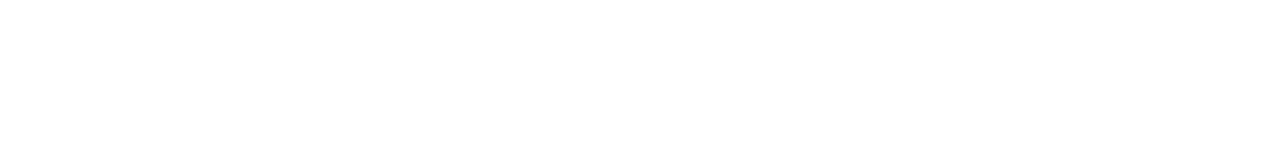
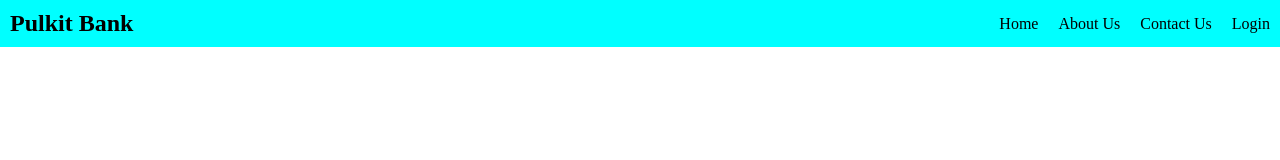
Before and after one commit to NightMare8587/BasicBankLandingPage, a plain HTML site: page BasicBankWebsite/index.html in a window 1280 px wide. Drawn offline with Linux system fonts and the light colour scheme.

Commit message:
add toolbar

```diff
--- a/BasicBankWebsite/index.html
+++ b/BasicBankWebsite/index.html
@@ -7,6 +7,26 @@
     <link rel="stylesheet" href="style.css">
 </head>
 <body>
+    <section class="nav-bar">
+        <div class="nav_container">
+            <div class="nav_title">
+                <h2>Pulkit Bank</h2>
+            </div>
+            <div class="nav_options">
+                <ul class="nav_options_list">
+                    <li id="nav_option_item">Home</li>
+                    <li id="nav_option_item">About Us</li>
+                    <li id="nav_option_item">Contact Us</li>
+                    <li id="nav_option_item">Login</li>
+                </ul>
+            </div>
+        </div>
+    </section>
 
+    <section class="home">
+        <div class="main">
+
+        </div>
+    </section>
 </body>
 </html>
--- a/BasicBankWebsite/style.css
+++ b/BasicBankWebsite/style.css
@@ -0,0 +1,33 @@
+* {
+    margin: 0;
+    padding: 0;
+    box-sizing: border-box;
+}
+.nav-bar {
+    background-color: aqua;
+}
+.nav_container{
+    display: flex;
+    justify-content: space-between;
+    align-items: center;
+    margin: 0 auto;
+}
+.nav_title {
+    padding: 10px;
+}
+.nav_options_list {
+    text-decoration: none;
+    display: flex;
+    list-style: none;
+}
+
+#nav_option_item {
+   padding: 10px;
+   transition: 0.5ms ease-in-out;
+}
+
+#nav_option_item:hover {
+    color: blue;
+    transition: 0.5ms ease-in-out;
+    font-weight: 900;
+}
```
